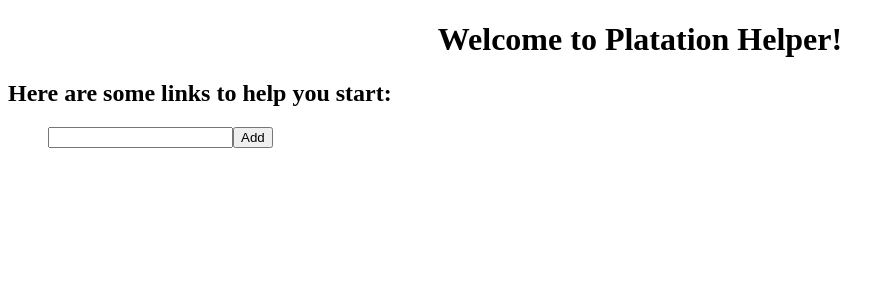
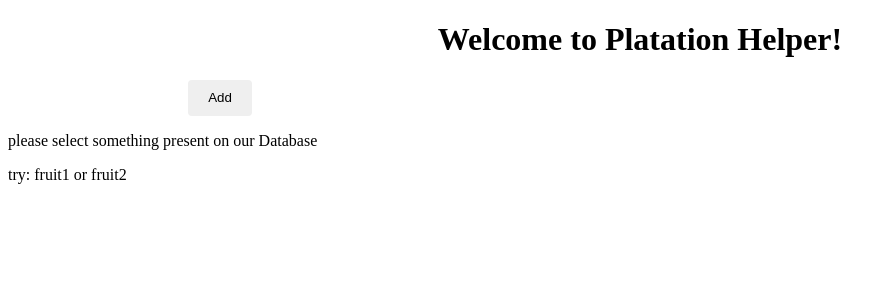
Before and after one commit to bciss/Plantation-helper, an Angular app: page / in a window 1280 px wide. Shown: the top 300 px of the page, without its empty margins (0-895 px from the left). Built offline with nearby package versions, Linux system fonts and the light colour scheme.

Commit message:
some material for the eye

```diff
--- a/package.json
+++ b/package.json
@@ -11,12 +11,14 @@
   },
   "private": true,
   "dependencies": {
-    "@angular/animations": "^6.0.3",
+    "@angular/animations": "^6.1.8",
+    "@angular/cdk": "^6.4.7",
     "@angular/common": "^6.0.3",
     "@angular/compiler": "^6.0.3",
     "@angular/core": "^6.0.3",
     "@angular/forms": "^6.0.3",
     "@angular/http": "^6.0.3",
+    "@angular/material": "^6.4.7",
     "@angular/platform-browser": "^6.0.3",
     "@angular/platform-browser-dynamic": "^6.0.3",
     "@angular/router": "^6.0.3",
--- a/src/app/app.component.css
+++ b/src/app/app.component.css
@@ -0,0 +1,3 @@
+.example-card {
+    max-width: 400px;
+}
--- a/src/app/app.component.html
+++ b/src/app/app.component.html
@@ -4,10 +4,31 @@
     Welcome to {{ title }}!
   </h1>
 </div>
-<h2>Here are some links to help you start: </h2>
-<ul>
-  <input #plant
-         (keyup.enter)="searchPlant(plant.value)">
+<mat-form-field class="example-full-width">
+<input matInput #plant
+       (keyup.enter)="searchPlant(plant.value)">
+</mat-form-field>
 
-  <button (click)="searchPlant(plant.value)">Add</button>
-</ul>
+<button mat-button (click)="searchPlant(plant.value)">Add</button>
+
+<div *ngIf="selectedPlant; else noselection">
+  <mat-card class="example-card">
+    <mat-card-header>
+      <mat-card-title>{{selectedPlant.name}}</mat-card-title>
+      <mat-card-subtitle>{{selectedPlant.id}}</mat-card-subtitle>
+    </mat-card-header>
+    <mat-card-content>
+      <p>
+        {{selectedPlant.category}}
+      </p>
+    </mat-card-content>
+    <mat-card-actions>
+      <button mat-button>More Infos</button>
+    </mat-card-actions>
+  </mat-card>
+</div>
+
+<ng-template #noselection>
+  <p>please select something present on our Database</p>
+  <p>try: fruit1 or fruit2</p>
+</ng-template>
--- a/src/app/app.component.ts
+++ b/src/app/app.component.ts
@@ -7,7 +7,7 @@ import { PlantInfos } from './services/plant-infos-model';
   templateUrl: './app.component.html',
   styleUrls: ['./app.component.css']
 })
-export class AppComponent implements OnInit{
+export class AppComponent implements OnInit {
   title = 'Platation Helper';
   selectedPlant: PlantInfos;
 
```
Also changed, not shown: src/app/app.module.ts (+12 -2 lines), src/app/services/plant-infos-model.ts (+3 -5 lines), 1 other file (tests, documents, lock files or other folders).
